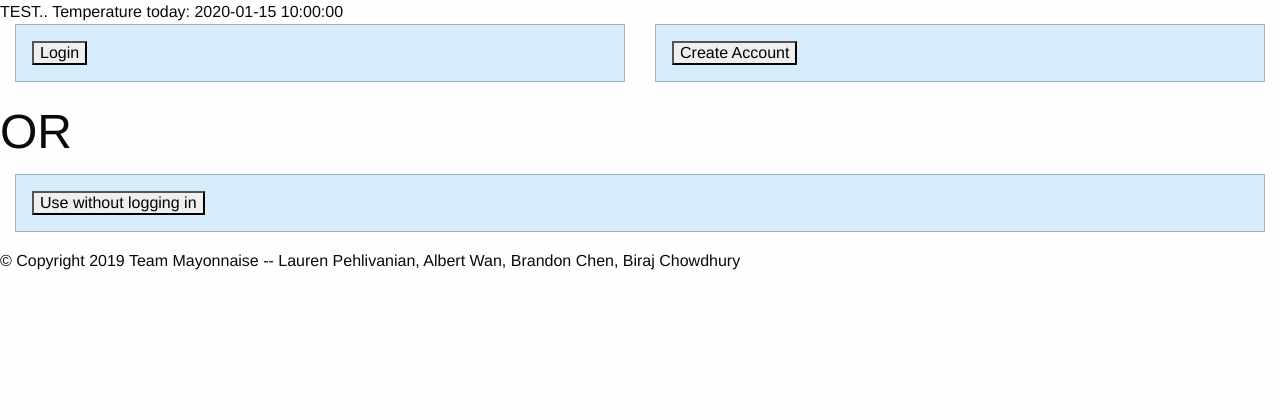
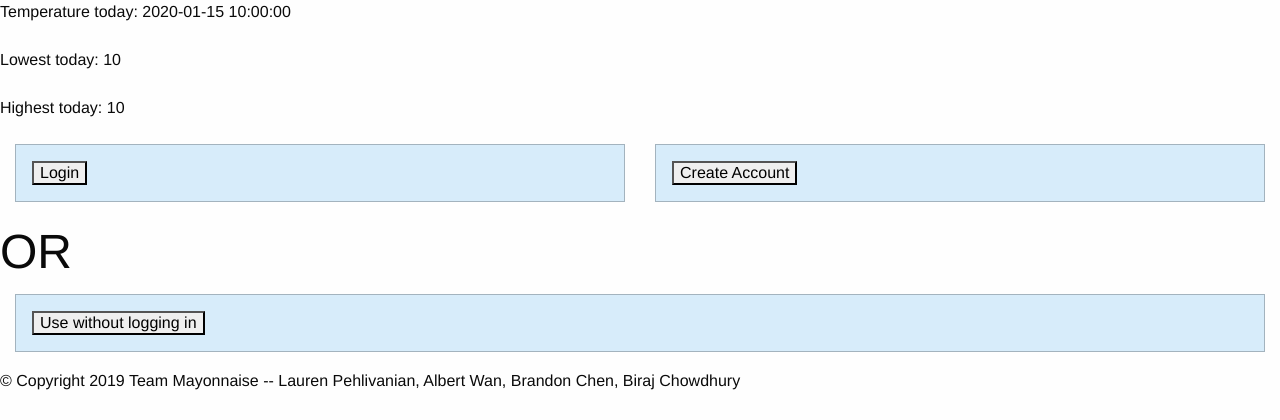
Before and after one commit to Salmon4/Mayonnaise, a Flask app: template templates/homepage.html in a window 1280 px wide. Shown: the part 48-468 px from the top of the page. Run offline with Flask 2, Linux system fonts and the light colour scheme; the template is opened without the code that fills it: most values are stand-ins (such as "Sample title", 1, 10 or a date in 2020); some libraries are stand-ins or nearby versions.

Commit message:
added lowest/highest temp

```diff
--- a/app.py
+++ b/app.py
@@ -34,7 +34,7 @@ def root():
         flash("Welcome " + username + ". You have been logged in successfully.")
         redirect(url_for('home'))
         username = session['username']
-    return render_template('homepage.html', TempToday=data["consolidated_weather"][0]["the_temp"])
+    return render_template('homepage.html', TempToday=data["consolidated_weather"][0]["the_temp"], HighestTemp=data["consolidated_weather"][0]["max_temp"], LowestTemp=data["consolidated_weather"][0]["min_temp"])
 
 
 @app.route("/createAccount")
--- a/templates/homepage.html
+++ b/templates/homepage.html
@@ -6,7 +6,9 @@
 
 {%block body%}
 
-<div> TEST.. Temperature today: {{TempToday}}</div>
+<div> Temperature today: {{TempToday}}</div> <br>
+<div> Lowest today: {{LowestTemp}}</div> <br>
+<div> Highest today: {{HighestTemp}}</div> <br>
     <div class="grid-x grid-padding-x">
       <div class="large-6 medium-6 cell">
         <div class="primary callout">
```
